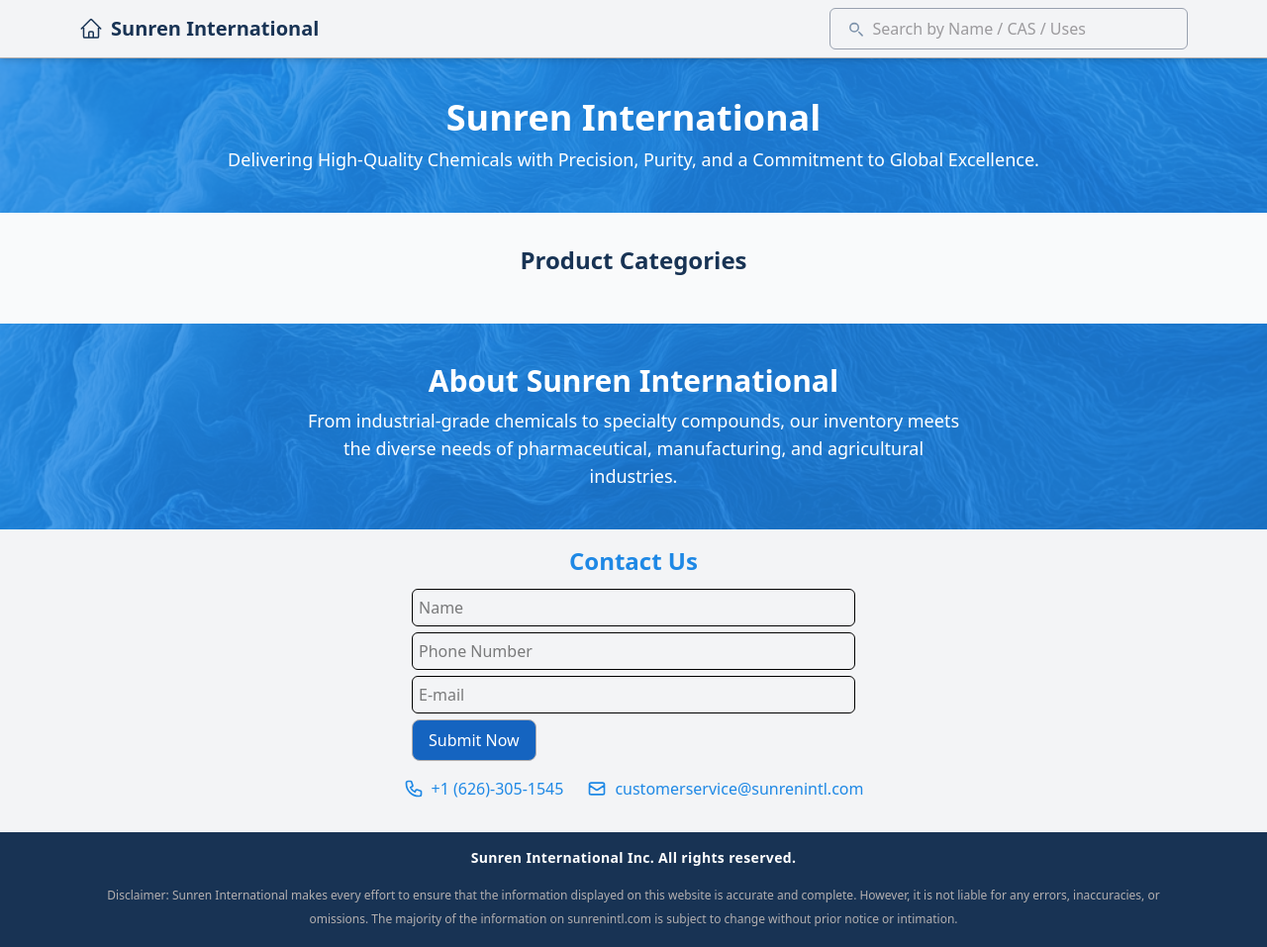
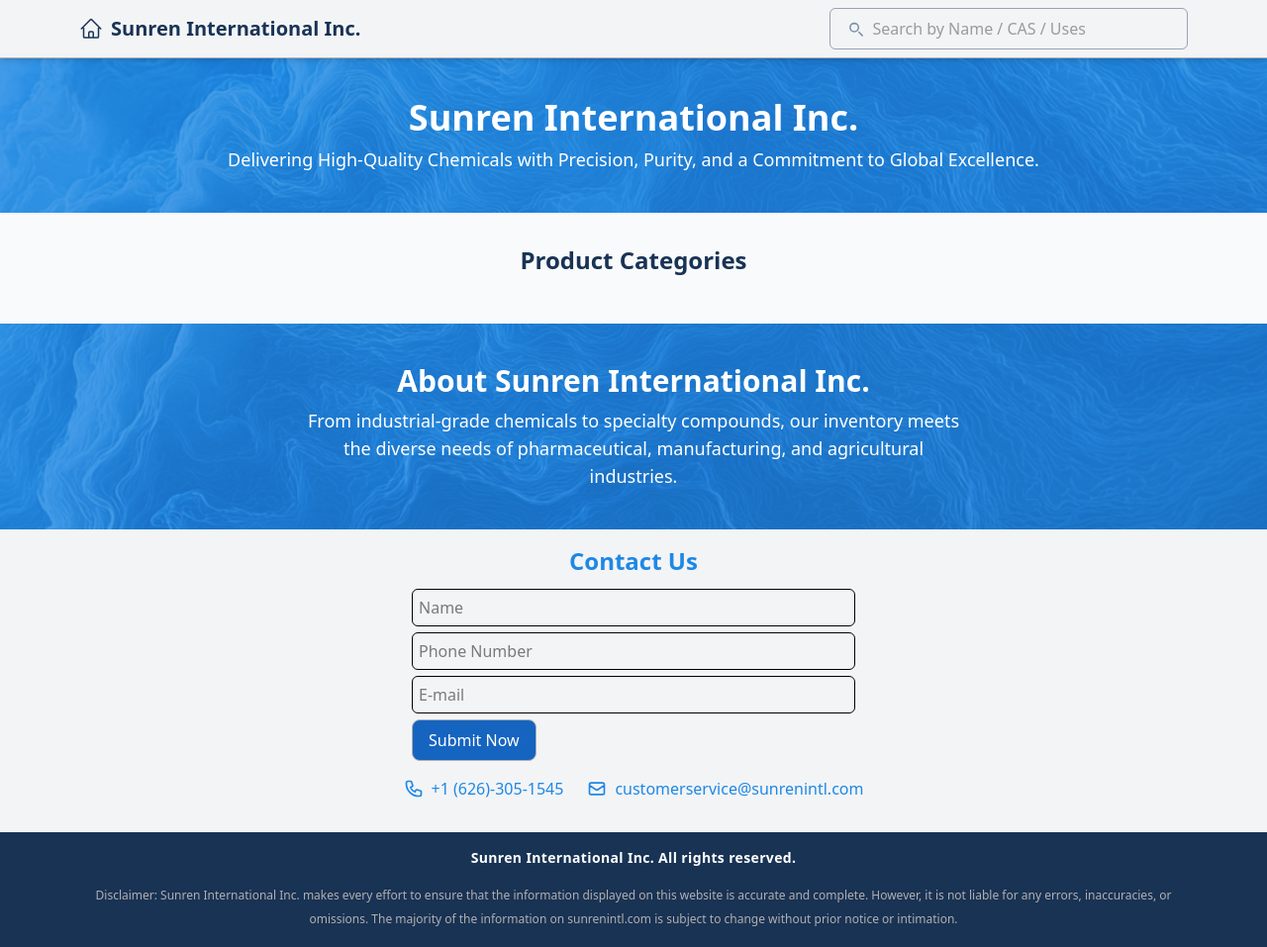
Before and after one commit to thomasdij/sunrenintl-site, a Django app: page / in a window 1280 px wide. Shown: the whole page at 99% size. Run offline with Django 5.2, Linux system fonts and the light colour scheme; data that the repository does not hold is empty; style sheets or scripts are compiled from the project's sources.

Commit message:
added inc to all sunren mentions

```diff
--- a/templates/base.html
+++ b/templates/base.html
@@ -27,7 +27,7 @@
 
 
 
-            Sunren International
+            Sunren International Inc.
             <!-- Visual Indicator (Underline) -->
             <span class="absolute left-0 bottom-0 w-0 h-0.5 bg-blue-600 transition-all duration-300 group-hover:w-full"></span>
         </a>
@@ -83,7 +83,7 @@
         <div class="max-w-6xl mx-auto px-4 text-center space-y-4">
             <p class="text-sm font-semibold tracking-wide">Sunren International Inc. All rights reserved.</p>
             <p class="text-xs leading-6 text-gray-300">
-                Disclaimer: Sunren International makes every effort to ensure that the information displayed on this website is accurate and complete. However, it is not liable for any errors, inaccuracies, or omissions. The majority of the information on sunrenintl.com is subject to change without prior notice or intimation.
+                Disclaimer: Sunren International Inc. makes every effort to ensure that the information displayed on this website is accurate and complete. However, it is not liable for any errors, inaccuracies, or omissions. The majority of the information on sunrenintl.com is subject to change without prior notice or intimation.
             </p>
         </div>
     </footer>
--- a/templates/chemicals/home.html
+++ b/templates/chemicals/home.html
@@ -28,7 +28,7 @@
 </style>
 
 <section class="bg-blue-700 text-white py-10 px-4 text-center bg-image-section">
-  <h1 class="text-4xl font-bold">Sunren International</h1>
+  <h1 class="text-4xl font-bold">Sunren International Inc.</h1>
   <p class="mt-2 text-lg">
     Delivering High-Quality Chemicals with Precision, Purity, and a Commitment
     to Global Excellence.
@@ -78,7 +78,7 @@
 </div>    -->
 
 <section class="py-10 px-4 bg-blue-700 text-white text-center bg-image-section">
-  <h2 class="text-3xl font-bold">About Sunren International</h2>
+  <h2 class="text-3xl font-bold">About Sunren International Inc.</h2>
   <p class="max-w-2xl mx-auto mt-2 text-lg">
     From industrial-grade chemicals to specialty compounds, our inventory meets
     the diverse needs of pharmaceutical, manufacturing, and agricultural
```
